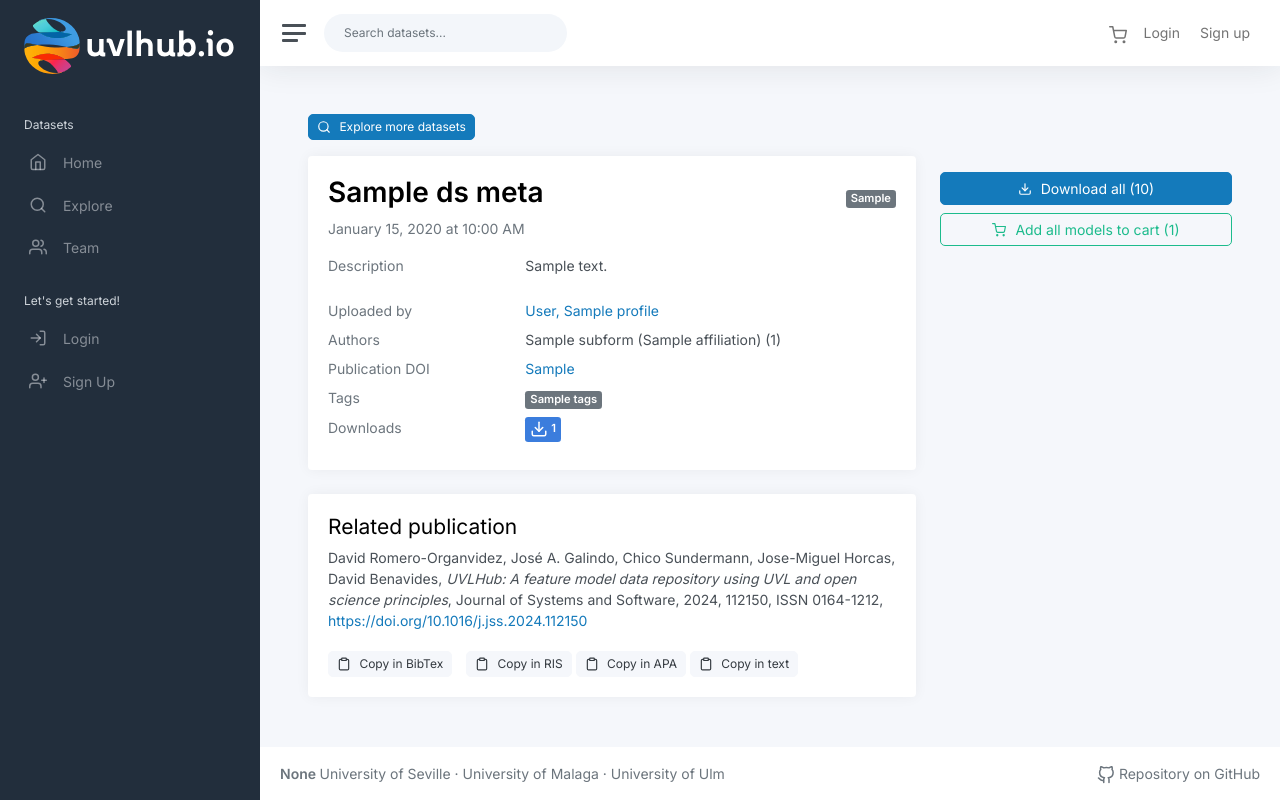
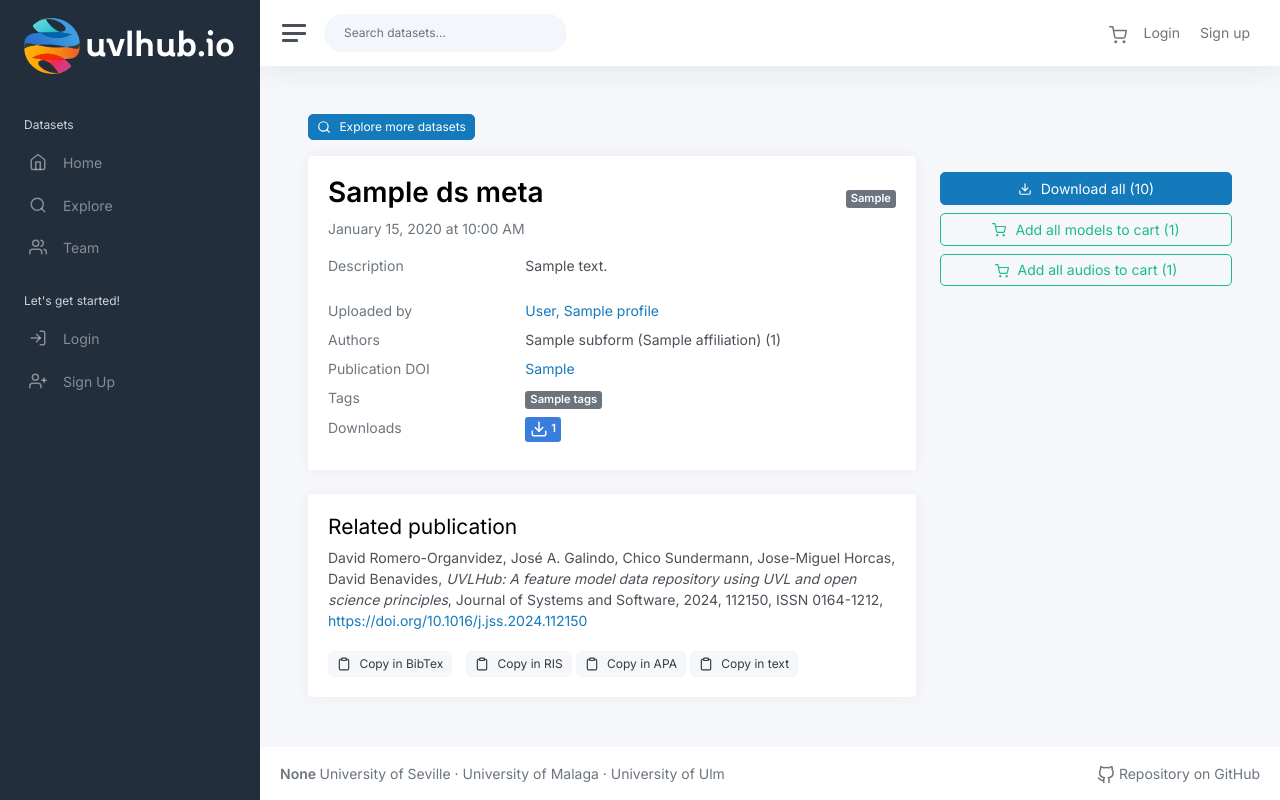
Before and after one commit to Song-hub-egc/song-hub, a Flask app: template app/modules/dataset/templates/dataset/view_dataset.html in a window 1280 px wide. Run offline with Flask 3, Linux system fonts and the light colour scheme; the template is opened without the code that fills it: most values are stand-ins (such as "Sample title", 1, 10 or a date in 2020); parts of the project's set-up code (start-up, migrations or seed data) failed here and were passed over; some libraries are stand-ins or nearby versions.

Commit message:
fix: add add-to-cart buttons for audio datasets

```diff
--- a/app/modules/dataset/templates/dataset/view_dataset.html
+++ b/app/modules/dataset/templates/dataset/view_dataset.html
@@ -450,6 +450,10 @@
                                     onclick="viewFile({{ file.id }})">
                                     <i data-feather="play"></i> Preview
                                 </button>
+                                <button onclick="addAudioToCart({{ audio.id }})" class="btn btn-outline-success btn-sm"
+                                    style="border-radius: 5px;">
+                                    <i data-feather="shopping-cart"></i> Add to cart
+                                </button>
                             </div>
                         </div>
                     </div>
@@ -475,6 +479,15 @@
             class="btn btn-outline-success mt-2" style="border-radius: 5px; width: 100%;">
             <i data-feather="shopping-cart" class="center-button-icon"></i>
             Add all models to cart ({{ dataset.feature_models|length }})
+        </button>
+        {% endif %}
+
+        {% if dataset.audios %}
+        <button
+            onclick="addAllAudiosToCart({{ dataset.id }}, [{% for audio in dataset.audios %}{{ audio.id }}{% if not loop.last %}, {% endif %}{% endfor %}])"
+            class="btn btn-outline-success mt-2" style="border-radius: 5px; width: 100%;">
+            <i data-feather="shopping-cart" class="center-button-icon"></i>
+            Add all audios to cart ({{ dataset.audios|length }})
         </button>
         {% endif %}
     </div>
@@ -733,6 +746,84 @@
         feather.replace();
     }
 
+    async function addAudioToCart(audioId) {
+        try {
+            const response = await fetch(`/cart/add/audio/${audioId}`, {
+                method: 'POST',
+                headers: { 'Content-Type': 'application/json' }
+            });
+            const data = await response.json();
+
+            if (data.success) {
+                // Update cart count if exists
+                if (typeof updateCartCount === 'function') {
+                    updateCartCount();
+                }
+                // Show success feedback
+                if (typeof showToast === 'function') {
+                    showToast('Added to cart!', 'success');
+                } else {
+                    alert('Added to cart!');
+                }
+            } else {
+                if (typeof showToast === 'function') {
+                    showToast(data.message, 'warning');
+                } else {
+                    alert(data.message);
+                }
+            }
+        } catch (error) {
+            console.error('Error adding to cart:', error);
+        }
+    }
+
+    async function addAllAudiosToCart(datasetId, audioIds) {
+        let addedCount = 0;
+        let alreadyInCart = 0;
+
+        // Add models sequentially to avoid session conflicts
+        for (const audioId of audioIds) {
+            try {
+                const response = await fetch(`/cart/add/audio/${audioId}`, {
+                    method: 'POST',
+                    headers: { 'Content-Type': 'application/json' }
+                });
+                const data = await response.json();
+
+                if (data.success) {
+                    addedCount++;
+                } else if (data.message && data.message.includes('already')) {
+                    alreadyInCart++;
+                }
+            } catch (error) {
+                console.error(`Error adding audio ${audioId} to cart:`, error);
+            }
+        }
+
+        // Update cart count after all models are processed
+        if (typeof updateCartCount === 'function') {
+            updateCartCount();
+        }
+
+        // Show summary message
+        let message = '';
+        if (addedCount > 0) {
+            message += `✓ Added ${addedCount} audio file${addedCount > 1 ? 's' : ''} to cart! `;
+        }
+        if (alreadyInCart > 0) {
+            message += `${alreadyInCart} already in cart.`;
+        }
+
+        if (typeof showToast === 'function') {
+            showToast(message || 'No audio files were added', addedCount > 0 ? 'success' : 'warning');
+        } else {
+            alert(message);
+        }
+
+        // Re-render feather icons for any newly added elements
+        feather.replace();
+    }
+
 </script>
 
 {% endblock %}
```
Also changed, not shown: app/modules/cart/templates/cart/index.html (+6 -3 lines).
